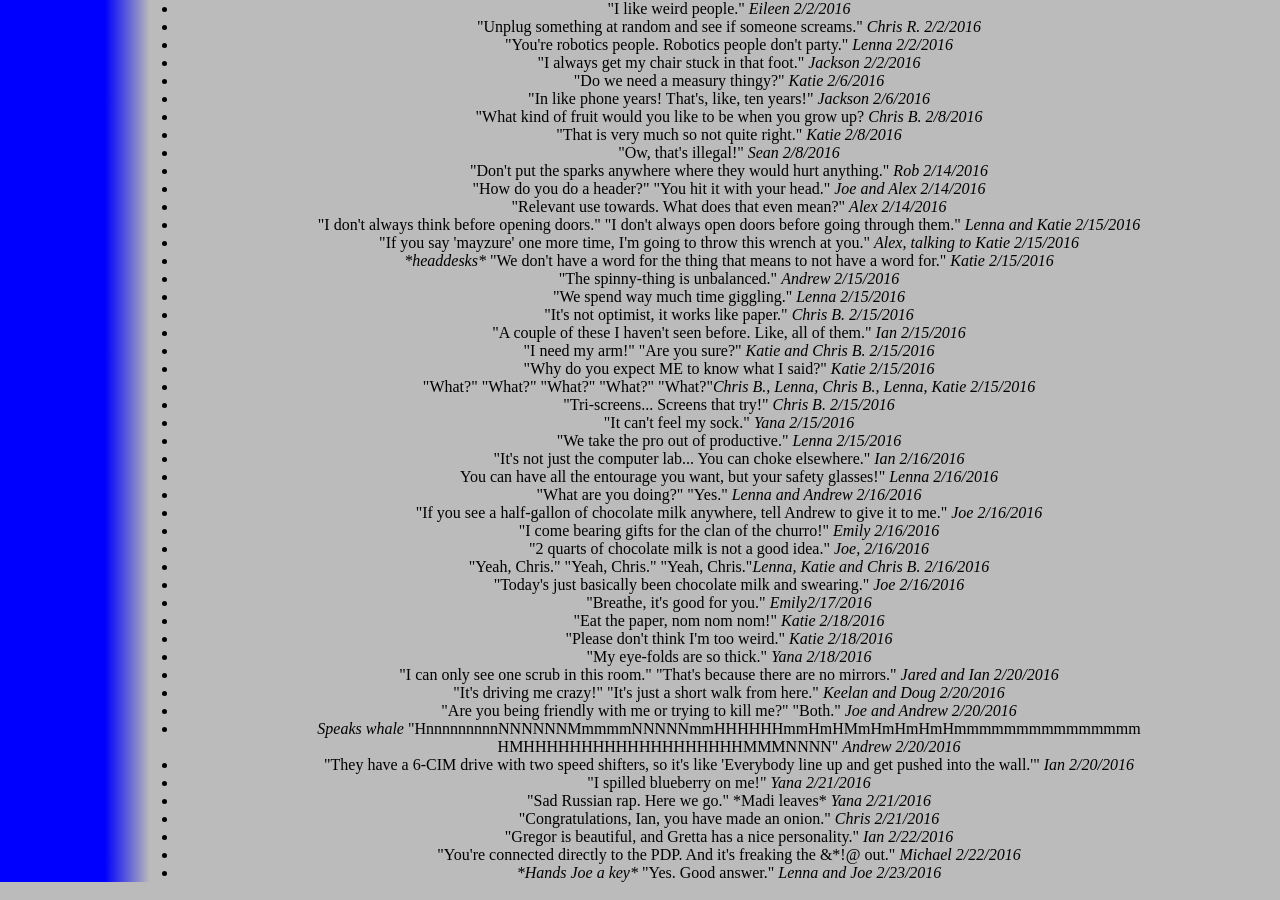
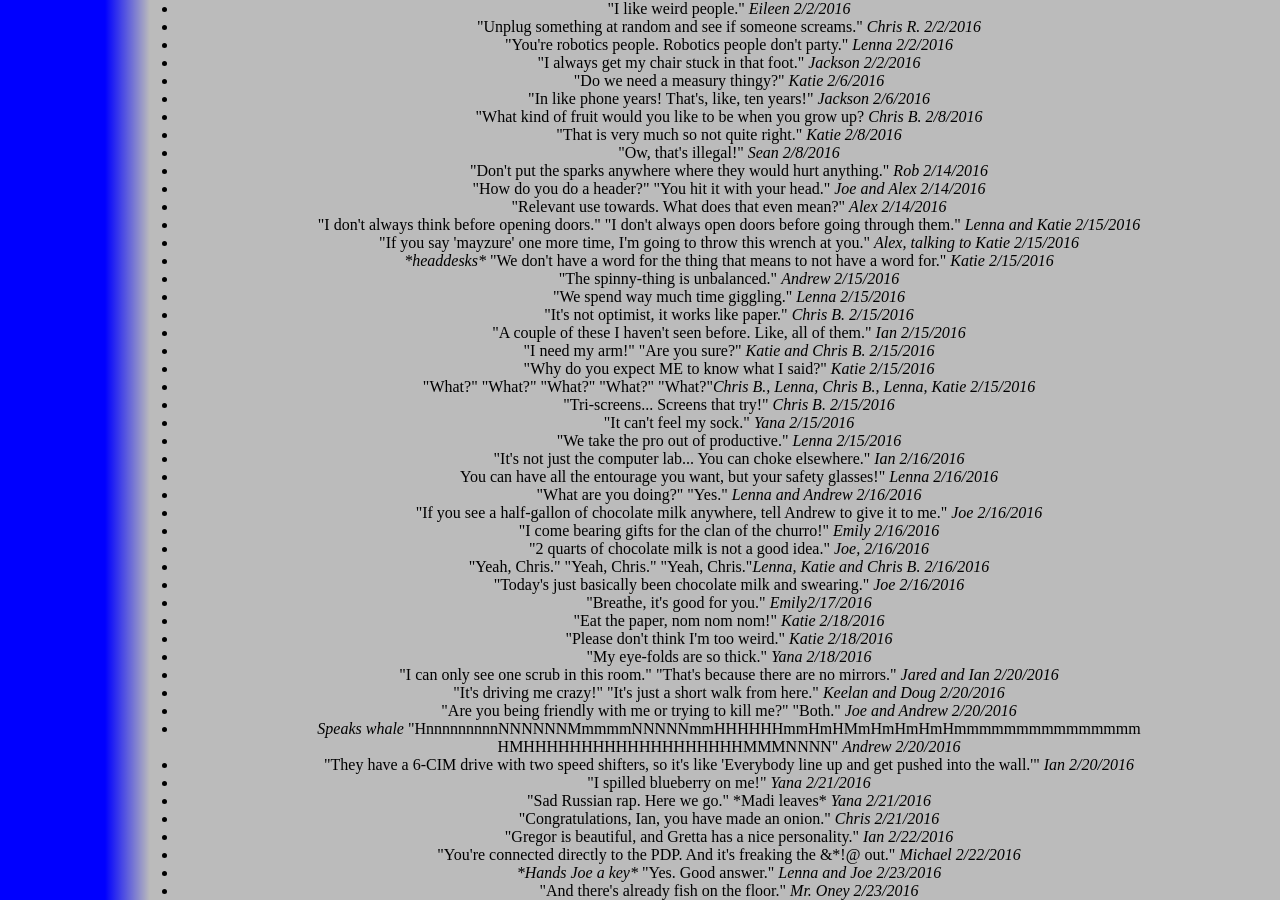
Before and after one commit to katiebugmoon/FRC4131.github.io, a Jekyll site: the page built from media/2016/quotes.html, in a window 1280 px wide and 900 px high, scrolled down 664 px. Built offline with Jekyll 4.4.1, drawn with Linux system fonts in a browser that asks for light colours; nearby versions of some CDN libraries.

Commit message:
Update quotes.html

```diff
--- a/media/2016/quotes.html
+++ b/media/2016/quotes.html
@@ -83,4 +83,5 @@ title: Build Season 2016 Quotes
 	<li>"Gregor is beautiful, and Gretta has a nice personality." <i>Ian 2/22/2016</i></li>
 	<li>"You're connected directly to the PDP. And it's freaking the &*!@ out." <i>Michael 2/22/2016</i></li>
 	<li><i>*Hands Joe a key* </i>"Yes. Good answer." <i>Lenna and Joe 2/23/2016</i></li>
+	<li>"And there's already fish on the floor." <i>Mr. Oney 2/23/2016</i></li>
 </ul><center>
```
